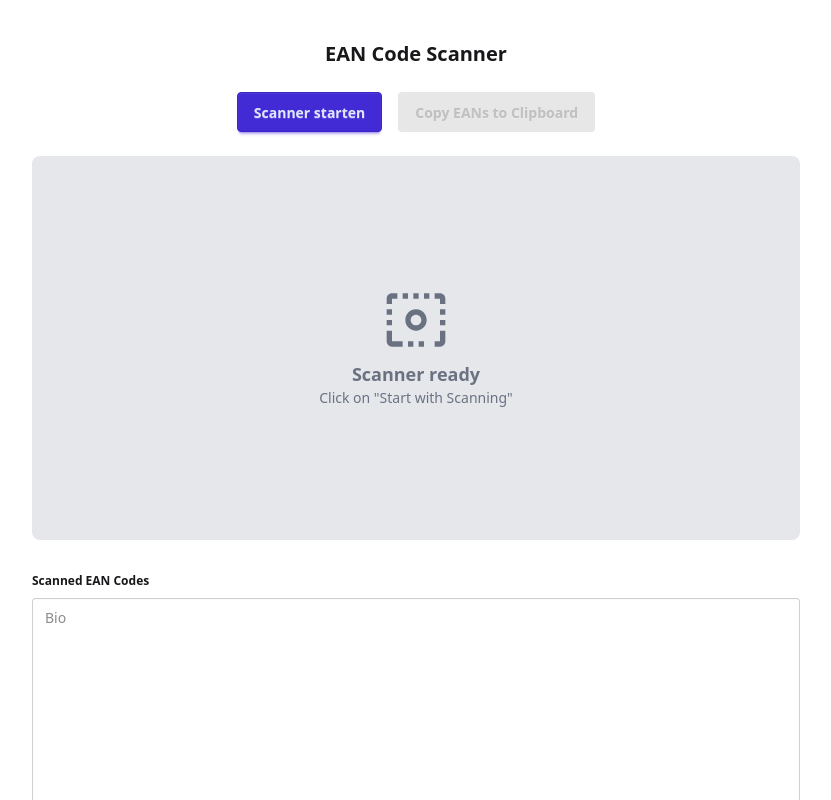
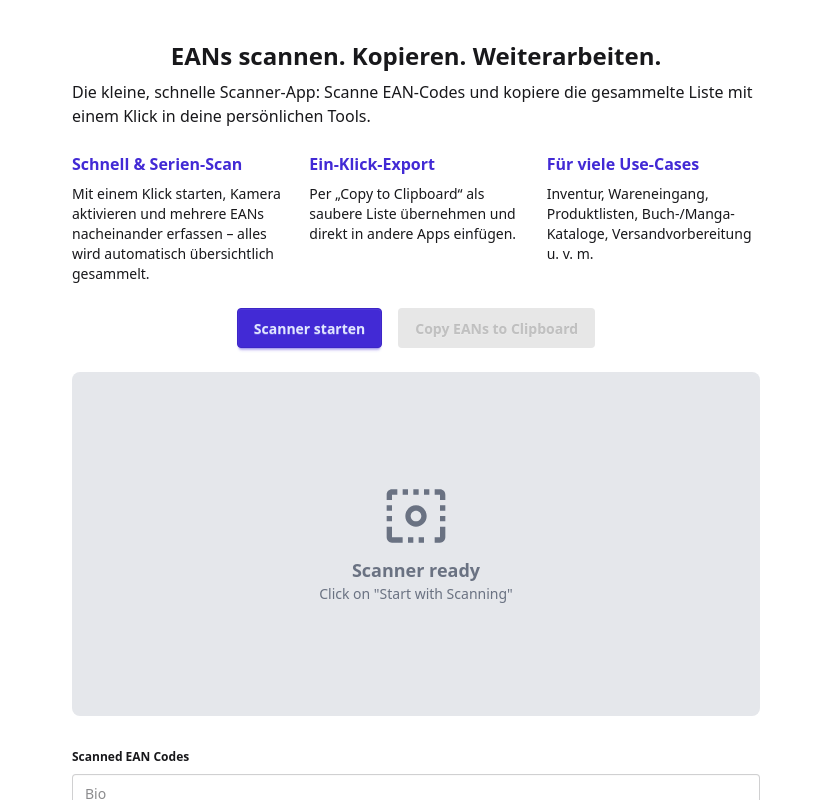
Before and after one commit to dominicvogl/mobile-barcode-scanner, a Next.js app: page / in a window 1280 px wide. Shown: the top 800 px of the page, without its empty margins (224-1055 px from the left). Built offline with nearby package versions, Linux system fonts and the light colour scheme.

Commit message:
add contents for some seo stuff

```diff
--- a/app/layout.js
+++ b/app/layout.js
@@ -23,12 +23,10 @@ export default function RootLayout({ children }) {
       <body
         className={`${geistSans.variable} ${geistMono.variable} antialiased`}
       >
-		  <div className="min-h-screen p-6 sm:p-10">
-			  <main className="mx-auto max-w-3xl">
-				  {children}
-			  </main>
-			  <Footer />
-		  </div>
+		  <main className="min-h-screen p-6 sm:p-10 mx-auto max-w-3xl">
+			  {children}
+		  </main>
+		  <Footer />
       </body>
     </html>
   );
--- a/app/page.js
+++ b/app/page.js
@@ -1,9 +1,13 @@
 import BarcodeScanner from "../components/BarcodeScanner";
+import FeatureGrid from "@/components/FeatureGrid";
+
 
 export default function Home() {
 	return (
 		<>
-			<h1 className={"text-xl text-center font-bold"}>EAN Code Scanner</h1>
+			<h1 className={"text-2xl text-center font-bold"}>EANs scannen. Kopieren. Weiterarbeiten.</h1>
+			<h2 className={"mt-2 mb-6"}>Die kleine, schnelle Scanner-App: Scanne EAN-Codes und kopiere die gesammelte Liste mit einem Klick in deine persönlichen Tools.</h2>
+			<FeatureGrid />
 			<BarcodeScanner />
 		</>
 	);
--- /dev/null
+++ b/components/FeatureGrid.js
@@ -0,0 +1,29 @@
+export default function FeatureGrid () {
+
+	const FeatureGrid = [
+		{
+			title: "Schnell & Serien-Scan",
+			subline: "Mit einem Klick starten, Kamera aktivieren und mehrere EANs nacheinander erfassen – alles wird automatisch übersichtlich gesammelt."
+		},
+		{
+			title: "Ein-Klick-Export",
+			subline: "Per „Copy to Clipboard“ als saubere Liste übernehmen und direkt in andere Apps einfügen."
+		},
+		{
+			title: "Für viele Use-Cases",
+			subline: "Inventur, Wareneingang, Produktlisten, Buch-/Manga-Kataloge, Versandvorbereitung u. v. m."
+		}
+
+	]
+
+	return (
+		<ul className={"grid grid-cols-3 gap-6 my-6"}>
+			{FeatureGrid && FeatureGrid.map((feature, i) => (
+				<li key={i}>
+					<h3 className={"text-primary font-bold mb-2"}>{feature.title}</h3>
+					<p className={"text-sm"}>{feature.subline}</p>
+				</li>
+			))}
+		</ul>
+	)
+}
```
